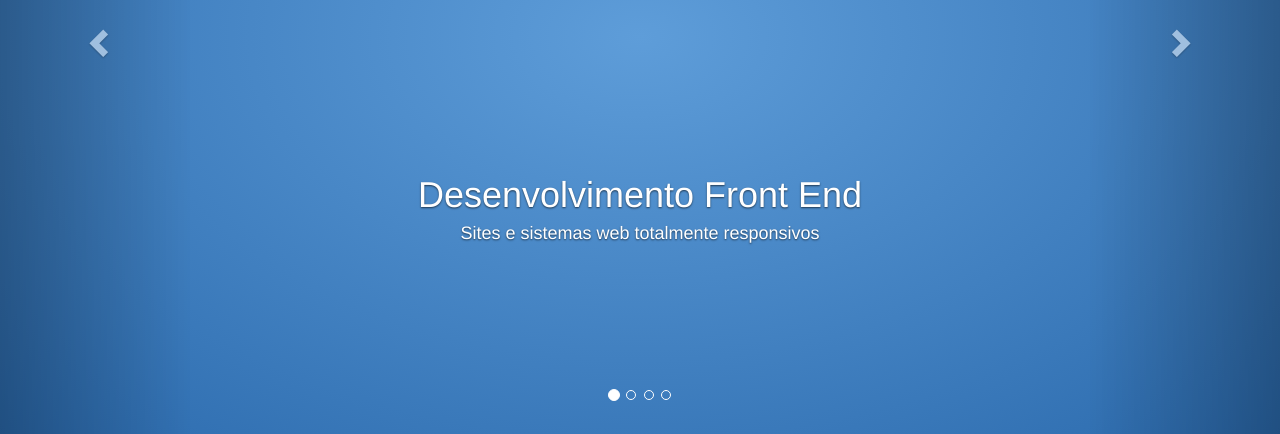
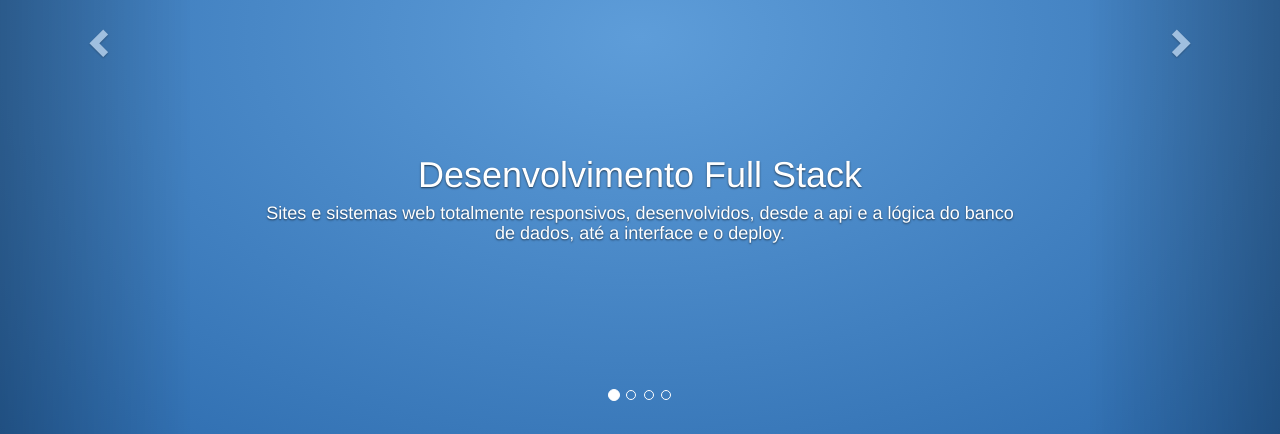
Before and after one commit to pablicio/pablicio.github.io, a plain HTML site: page index.html in a window 1280 px wide. Shown: the part 366-800 px from the top of the page. Drawn offline with nearby package versions, Linux system fonts and the light colour scheme.

Commit message:
Envio com sucesso de alguns portifólios 7

```diff
--- a/index.html
+++ b/index.html
@@ -68,8 +68,9 @@
                     <div class="item">
                         <img src="assets/img/responsivo.png" class="img-responsive center-block" alt="Responsive Device Layouts">
                         <div class="carousel-caption">
-                            <h1>Desenvolvimento Front End</h1>
-                            <h4>Sites e sistemas web totalmente responsivos</h4>
+                            <h1>Desenvolvimento Full Stack</h1>
+                            <h4>Sites e sistemas web totalmente responsivos, desenvolvidos,
+                                 desde a api e a lógica do banco de dados, até a interface e o deploy.</h4>
                         </div>
                     </div>
 
```
